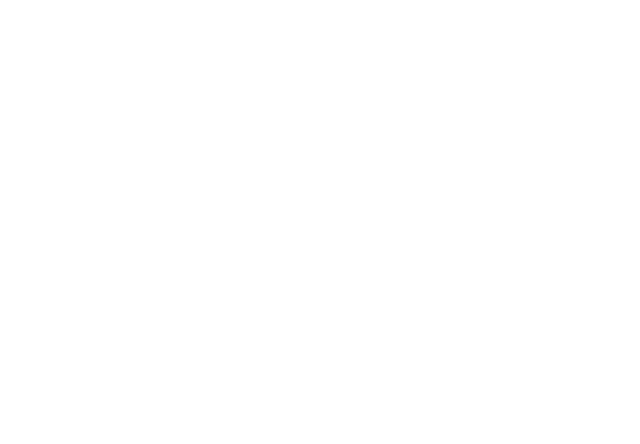
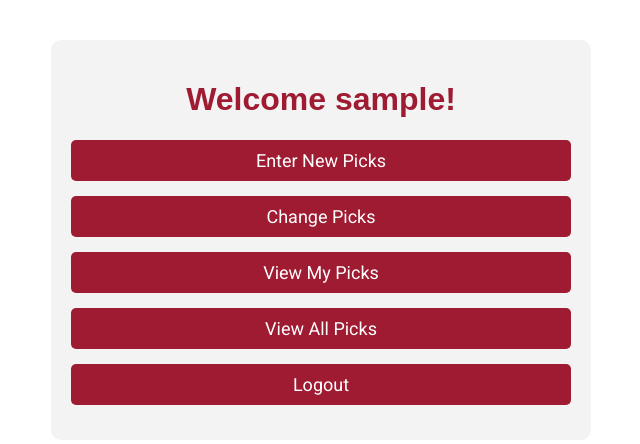
Before and after one commit to phluxx/football-pool, a Vue app: page /userportal in a window 1280 px wide. Before the commit this address had no page. Shown: the top 444 px of the page, without its empty margins (319-959 px from the left). Built offline with nearby package versions, Linux system fonts and the light colour scheme; sample sign-in values are in the browser's storage.

Commit message:
Route in userportal and redirect login to it

```diff
--- a/src/components/LoginPage.vue
+++ b/src/components/LoginPage.vue
@@ -44,7 +44,7 @@
 
           this.password = '';
 
-          this.$router.push('/pick');
+          this.$router.push('/userportal');
         } catch (err) {
           alert("Error during the login process!");
         }
--- a/src/components/UserPortal.vue
+++ b/src/components/UserPortal.vue
@@ -4,9 +4,10 @@
       <h1>Welcome {{ decodedUsername }}!</h1>
       <div class="user-options">
         <router-link to="/pick">Enter New Picks</router-link>
-        <router-link to="/uchange">Change Picks</router-link>
+        <router-link to="/change">Change Picks</router-link>
         <router-link to="/viewmypicks">View My Picks</router-link>
         <router-link to="/viewallpicks">View All Picks</router-link>
+        <router-link to="/logout">Logout</router-link>
       </div>
       </div>
       <div v-else>You must log in to see this page!
@@ -15,7 +16,6 @@
   </template>
 
   <script>
-  import axios from 'axios';
   import jwtDecode from 'jwt-decode';
 
   export default {
--- a/src/router.js
+++ b/src/router.js
@@ -7,6 +7,7 @@
 import UpdateWeeklyGames from './components/UpdateWeeklyGames.vue'
 import ViewMyPicks from './components/ViewMyPicks.vue'
 import ViewAllPicks from './components/ViewAllPicks.vue'
+import UserPortal from './components/UserPortal.vue'
 
 const routes = [
   { path: '/', redirect: '/login' },
@@ -18,6 +19,7 @@
   { path: '/admin/create', name: 'CreateWeeklyGames', component: CreateWeeklyGames },
   { path: '/admin/updategames', name: 'UpdateWeeklyGames', component: UpdateWeeklyGames},
   { path: '/admin/updatescores', name: 'UpdateScores', component: UpdateScores },
+  { path: '/userportal', name: 'UserPortal', component: UserPortal },
 ]
 
 const router = createRouter({
```
